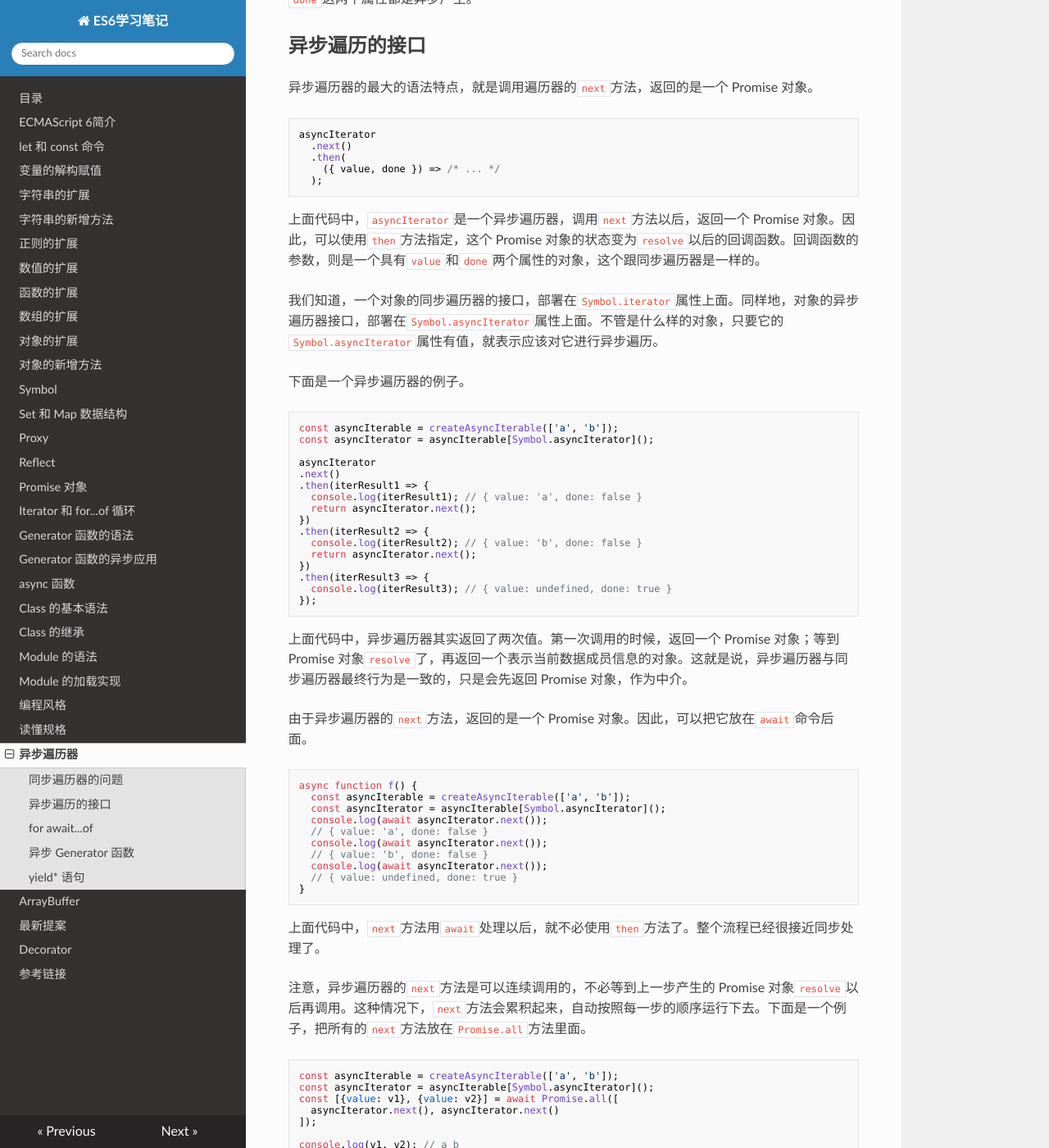
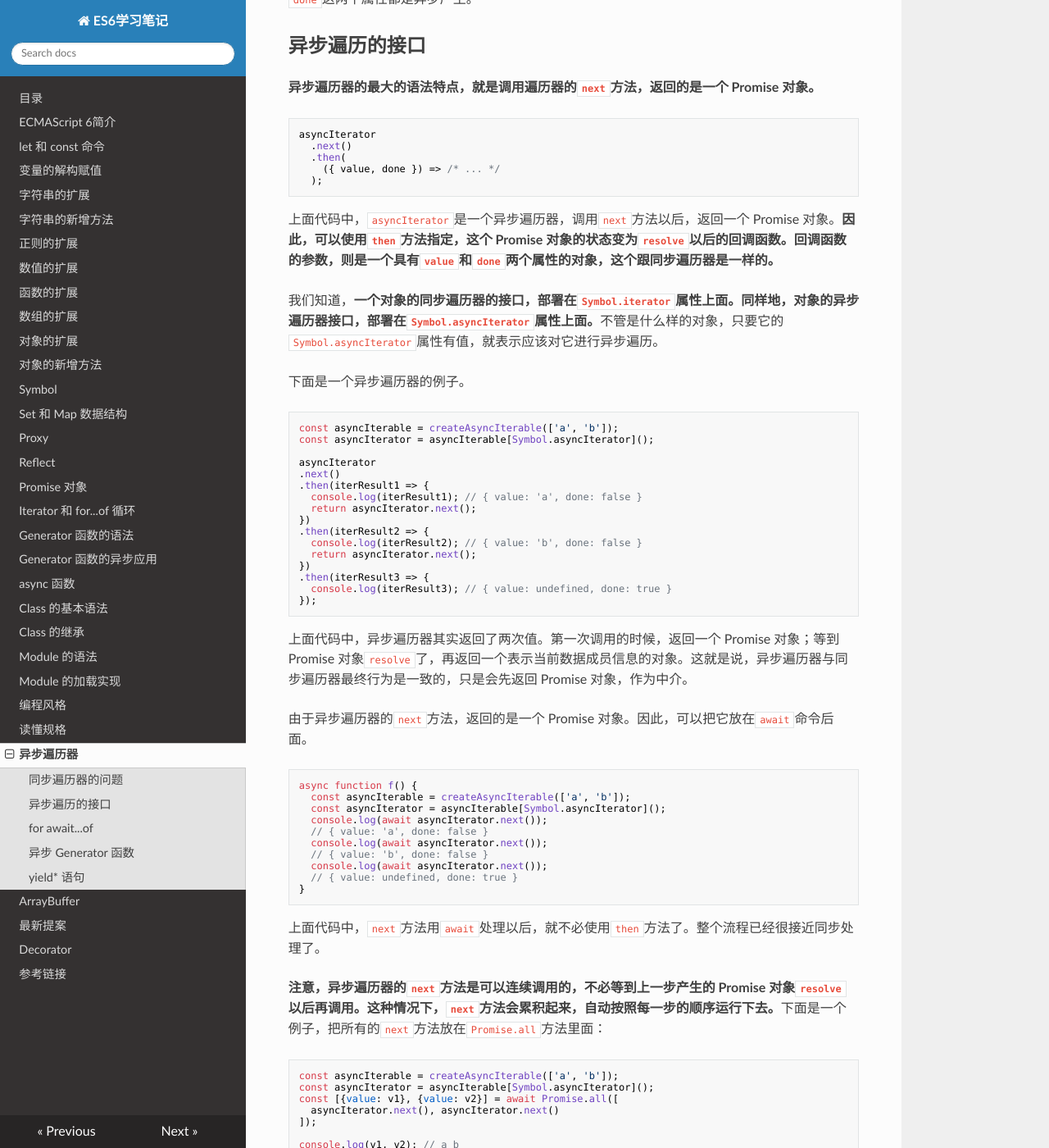
Before and after one commit to filefi/NotesOfES6, an MkDocs documentation site: the page built from docs/async-iterator.md, in a window 1280 px wide and 1400 px high, scrolled down 1578 px. Shown: the whole window at 82% size. Built offline with MkDocs 1.6.1, drawn with Linux system fonts in a browser that asks for light colours; nearby versions of some CDN libraries.

````diff
--- a/docs/async-iterator.md
+++ b/docs/async-iterator.md
@@ -75,7 +75,7 @@ ES2018 [引入](https://github.com/tc39/proposal-async-iteration)了“异步遍
 
 ## 异步遍历的接口
 
-异步遍历器的最大的语法特点，就是调用遍历器的`next`方法，返回的是一个 Promise 对象。
+**异步遍历器的最大的语法特点，就是调用遍历器的`next`方法，返回的是一个 Promise 对象。**
 
 ```javascript
 asyncIterator
@@ -85,9 +85,9 @@ asyncIterator
   );
 ```
 
-上面代码中，`asyncIterator`是一个异步遍历器，调用`next`方法以后，返回一个 Promise 对象。因此，可以使用`then`方法指定，这个 Promise 对象的状态变为`resolve`以后的回调函数。回调函数的参数，则是一个具有`value`和`done`两个属性的对象，这个跟同步遍历器是一样的。
+上面代码中，`asyncIterator`是一个异步遍历器，调用`next`方法以后，返回一个 Promise 对象。**因此，可以使用`then`方法指定，这个 Promise 对象的状态变为`resolve`以后的回调函数。回调函数的参数，则是一个具有`value`和`done`两个属性的对象，这个跟同步遍历器是一样的。**
 
-我们知道，一个对象的同步遍历器的接口，部署在`Symbol.iterator`属性上面。同样地，对象的异步遍历器接口，部署在`Symbol.asyncIterator`属性上面。不管是什么样的对象，只要它的`Symbol.asyncIterator`属性有值，就表示应该对它进行异步遍历。
+我们知道，**一个对象的同步遍历器的接口，部署在`Symbol.iterator`属性上面。同样地，对象的异步遍历器接口，部署在`Symbol.asyncIterator`属性上面。**不管是什么样的对象，只要它的`Symbol.asyncIterator`属性有值，就表示应该对它进行异步遍历。
 
 下面是一个异步遍历器的例子。
 
@@ -129,7 +129,7 @@ async function f() {
 
 上面代码中，`next`方法用`await`处理以后，就不必使用`then`方法了。整个流程已经很接近同步处理了。
 
-注意，异步遍历器的`next`方法是可以连续调用的，不必等到上一步产生的 Promise 对象`resolve`以后再调用。这种情况下，`next`方法会累积起来，自动按照每一步的顺序运行下去。下面是一个例子，把所有的`next`方法放在`Promise.all`方法里面。
+**注意，异步遍历器的`next`方法是可以连续调用的，不必等到上一步产生的 Promise 对象`resolve`以后再调用。这种情况下，`next`方法会累积起来，自动按照每一步的顺序运行下去。**下面是一个例子，把所有的`next`方法放在`Promise.all`方法里面：
 
 ```javascript
 const asyncIterable = createAsyncIterable(['a', 'b']);
@@ -184,7 +184,7 @@ async function f() {
 
 上面代码中，`req`是一个 asyncIterable 对象，用来异步读取数据。可以看到，使用`for await...of`循环以后，代码会非常简洁。
 
-如果`next`方法返回的 Promise 对象被`reject`，`for await...of`就会报错，要用`try...catch`捕捉。
+**如果`next`方法返回的 Promise 对象被`reject`，`for await...of`就会报错，要用`try...catch`捕捉。**
 
 ```javascript
 async function () {
@@ -198,7 +198,7 @@ async function () {
 }
 ```
 
-注意，`for await...of`循环也可以用于同步遍历器。
+**注意，`for await...of`循环也可以用于同步遍历器。**
 
 ```javascript
 (async function () {
@@ -210,7 +210,7 @@ async function () {
 // b
 ```
 
-Node v10 支持异步遍历器，Stream 就部署了这个接口。下面是读取文件的传统写法与异步遍历器写法的差异。
+**Node v10 支持异步遍历器，Stream 就部署了这个接口。下面是读取文件的传统写法与异步遍历器写法的差异。**
 
 ```javascript
 // 传统写法
````
Also changed, not shown: docs/spec.md (+2 -2 lines), docs/style.md (+5 -2 lines).
